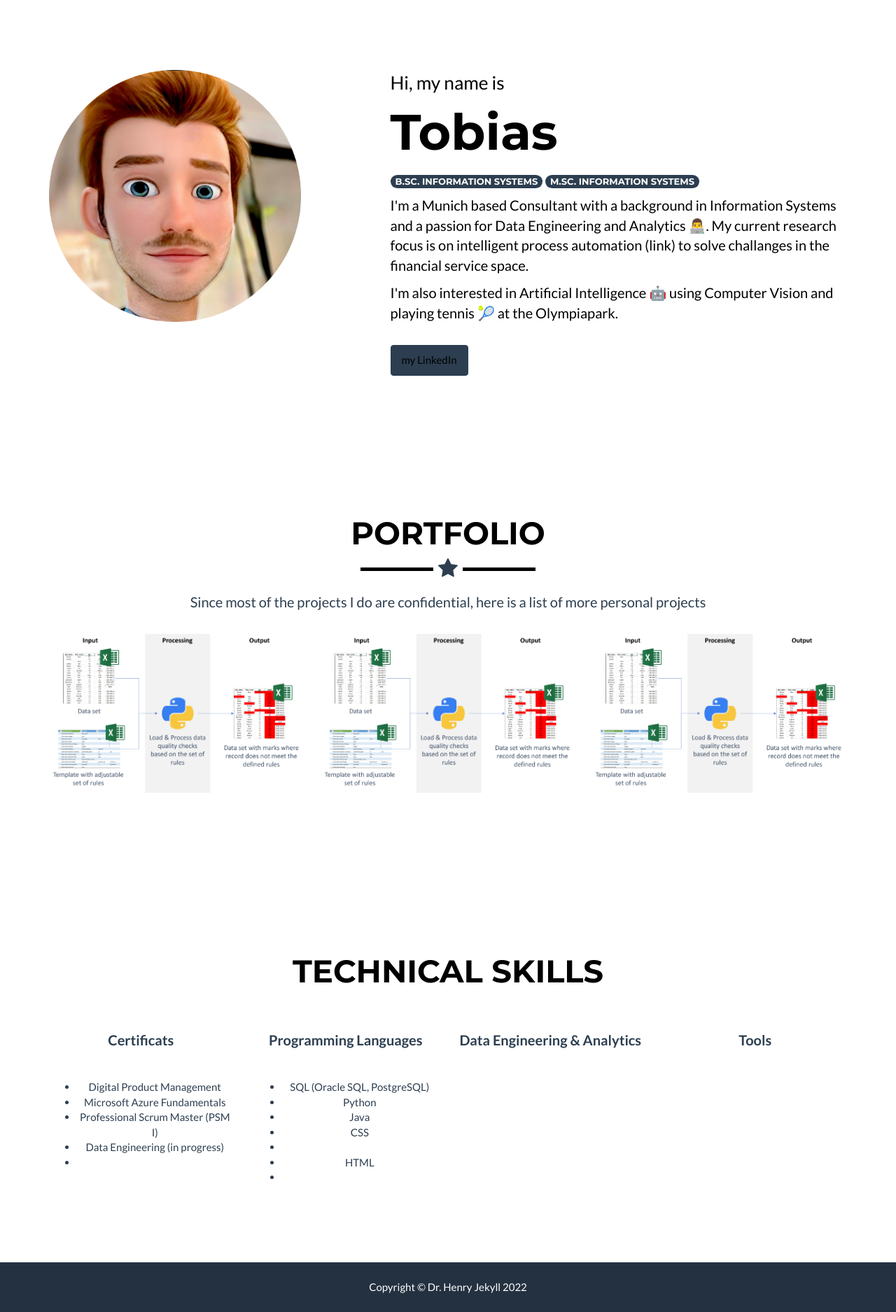
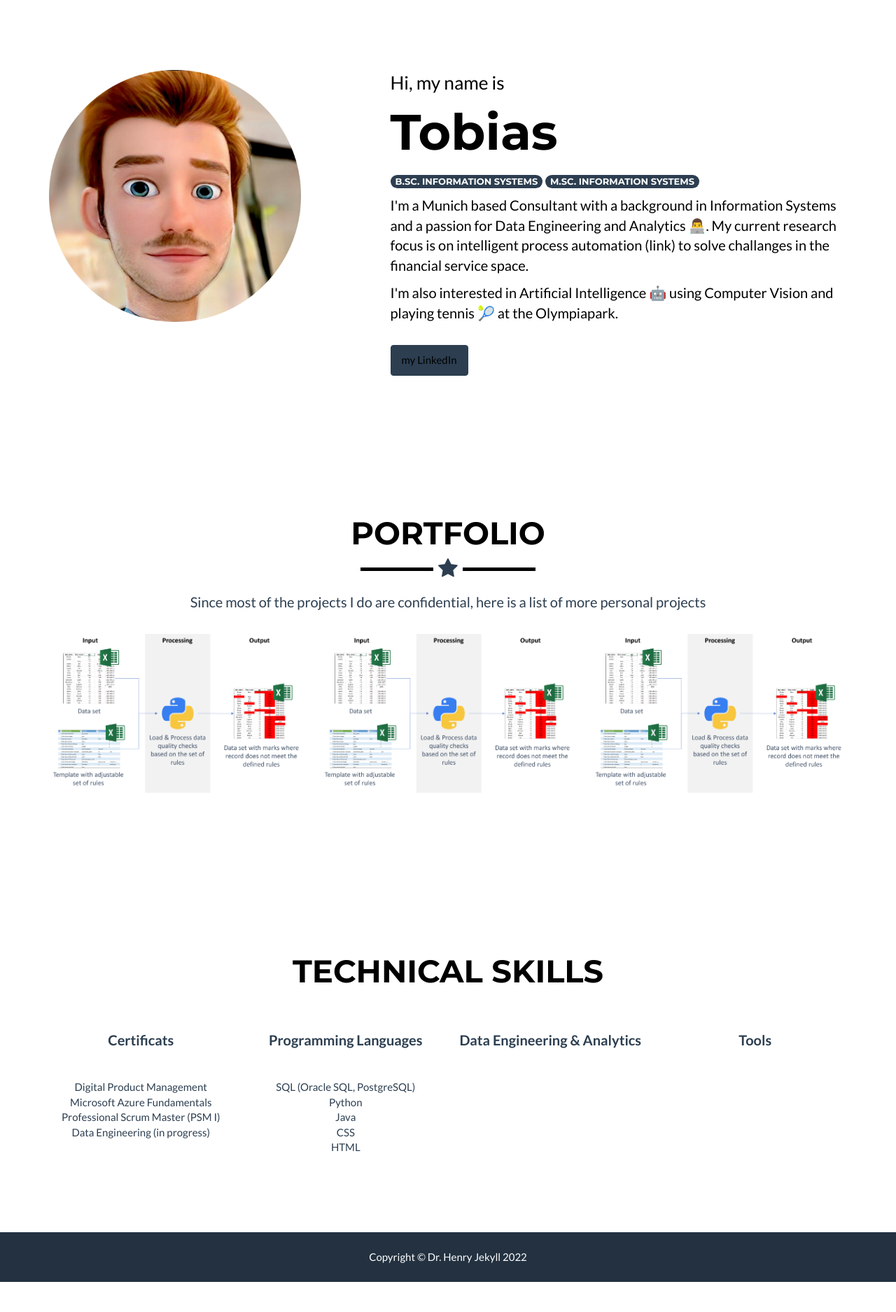
Before and after one commit to tolan005/tolan005.github.io, a Jekyll site: the page built from _posts/2014-07-18-project-1.markdown, in a window 1280 px wide. Shown: the whole page at 70% size. Built offline with Jekyll 4.4.1, drawn with Linux system fonts in a browser that asks for light colours; after the commit the page ends 1832 px from its top, so only the background shows below that.

Commit message:
Update about.html
ccx

```diff
--- a/_includes/about.html
+++ b/_includes/about.html
@@ -12,7 +12,7 @@
                  <p><b>Certificats</b></p>
                     <br>
                    <p>
-                    <ul>
+                    <ul class="list-unstyled">
                      <li>Digital Product Management</li>
                      <li>Microsoft Azure Fundamentals</li>
                      <li>Professional Scrum Master (PSM I)</li>
@@ -24,7 +24,7 @@
                  <p><b>Programming Languages</b></p>
                     <br>
                  <p>
-                    <ul>
+                    <ul class="list-unstyled">
                      <li>SQL (Oracle SQL, PostgreSQL)</li>
                      <li>Python</li>
                      <li>Java</li>
```
